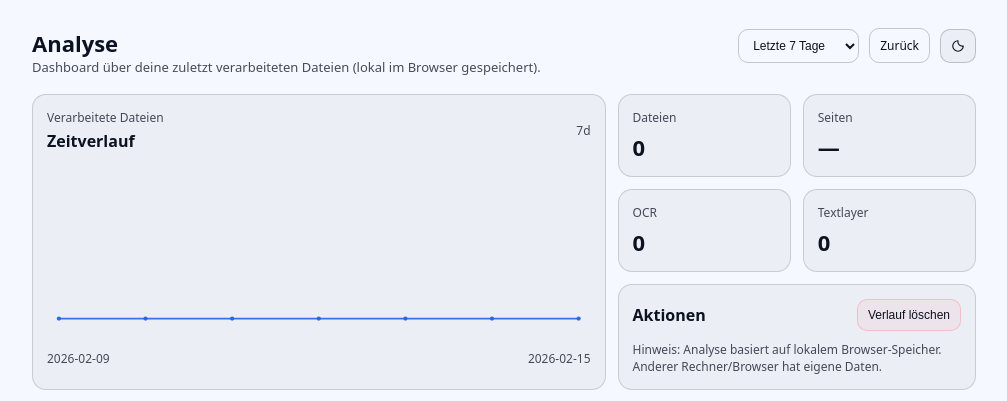
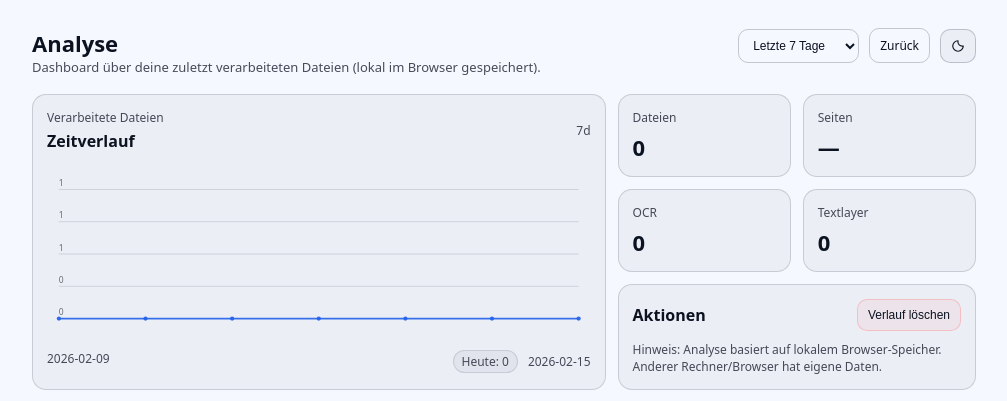
Before and after one commit to pohlandnicos/postbeschriftung, a Next.js app in the folder apps/web/: page /analysis in a window 1280 px wide. Shown: the top 401 px of the page, without its empty margins (136-1143 px from the left). Built offline with nearby package versions, Linux system fonts and the light colour scheme.

Commit message:
Add chart y-axis + hover tooltips

```diff
--- a/apps/web/app/analysis/page.tsx
+++ b/apps/web/app/analysis/page.tsx
@@ -276,6 +276,7 @@ function MiniLineChart({ series }: { series: [string, number][] }) {
   const w = 640;
   const h = 180;
   const pad = 14;
+  const yTicks = 4;
 
   if (!series.length) {
     return (
@@ -311,6 +312,19 @@ function MiniLineChart({ series }: { series: [string, number][] }) {
           </linearGradient>
         </defs>
         <rect x="0" y="0" width={w} height={h} fill="transparent" />
+
+        {Array.from({ length: yTicks + 1 }).map((_, i) => {
+          const v = Math.round((max * (yTicks - i)) / yTicks);
+          const y = pad + ((h - pad * 2) * i) / yTicks;
+          return (
+            <g key={i}>
+              <line x1={pad} y1={y} x2={w - pad} y2={y} stroke="var(--border_soft)" strokeWidth="1" />
+              <text x={pad} y={y - 4} fontSize="10" fill="currentColor" opacity="0.6">
+                {v}
+              </text>
+            </g>
+          );
+        })}
         <path d={areaD} fill="url(#lineFill)" />
         <path d={lineD} fill="none" stroke="rgba(37, 99, 235, 0.9)" strokeWidth="2" />
 
@@ -323,10 +337,33 @@ function MiniLineChart({ series }: { series: [string, number][] }) {
             fill="rgba(37, 99, 235, 0.95)"
           />
         ))}
+
+        {coords.map((p, idx) => {
+          const label = series[idx]?.[0] ?? '';
+          const v = series[idx]?.[1] ?? 0;
+          return (
+            <circle
+              key={`hit-${idx}`}
+              cx={p.x}
+              cy={p.y}
+              r={10}
+              fill="transparent"
+            >
+              <title>
+                {label}: {v}
+              </title>
+            </circle>
+          );
+        })}
       </svg>
       <div style={{ marginTop: 6, display: 'flex', justifyContent: 'space-between', gap: 10, fontSize: 12, opacity: 0.75 }}>
         <div>{series[0]?.[0] ?? '—'}</div>
-        <div>{series.at(-1)?.[0] ?? '—'}</div>
+        <div style={{ display: 'flex', gap: 10, alignItems: 'center' }}>
+          <div style={{ padding: '2px 8px', borderRadius: 999, border: '1px solid var(--border_soft)', background: 'var(--panel2)' }}>
+            Heute: {series.at(-1)?.[1] ?? 0}
+          </div>
+          <div>{series.at(-1)?.[0] ?? '—'}</div>
+        </div>
       </div>
     </div>
   );
```
